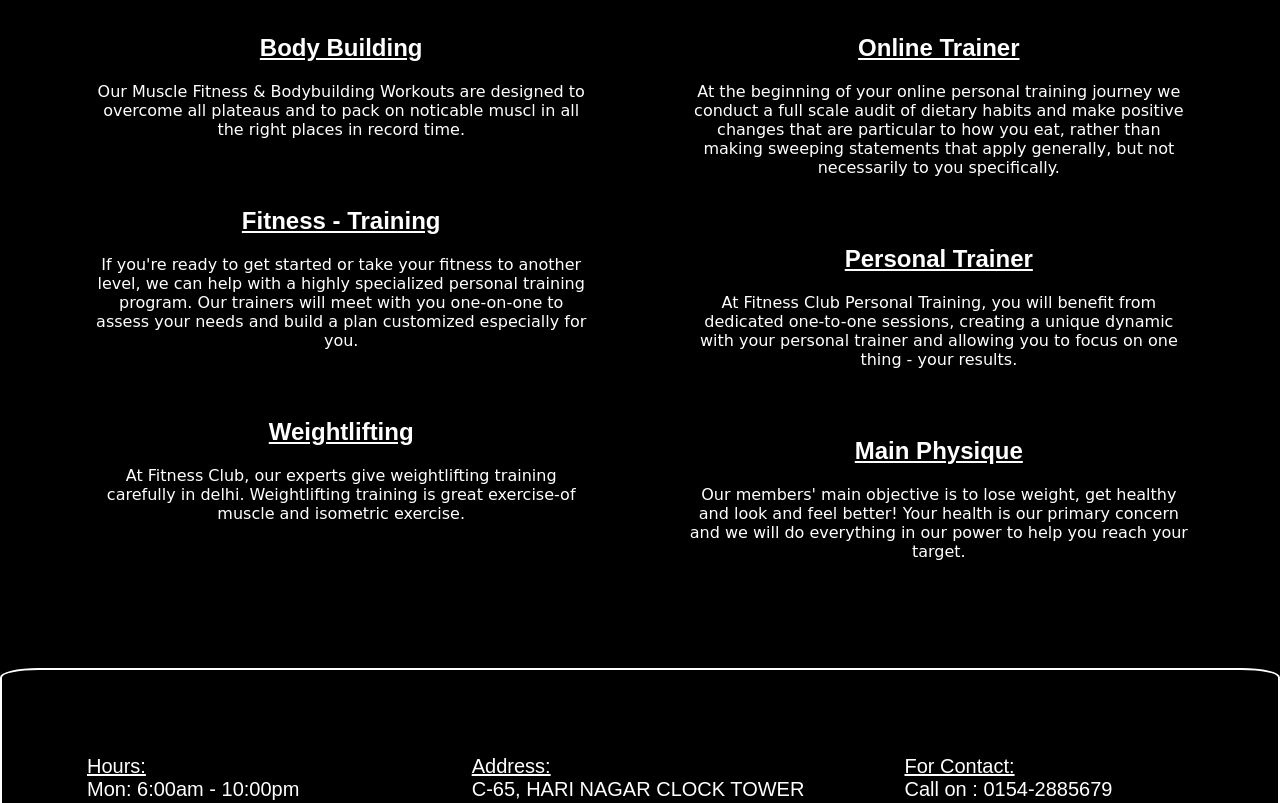
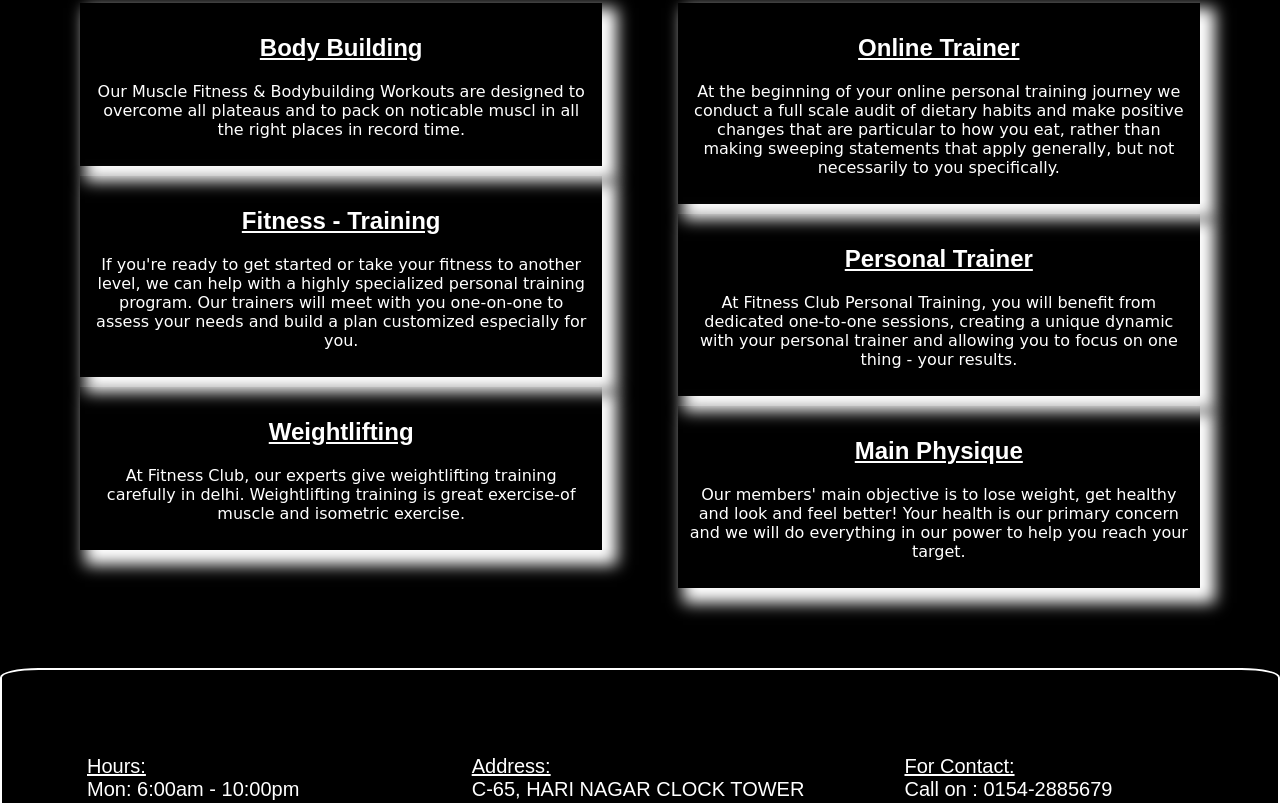
Before and after one commit to himanshunarula1999/fitnessclub, a plain HTML site: page services.html in a window 1280 px wide. Shown: the part 1087-1890 px from the top of the page. Drawn offline with Linux system fonts and the light colour scheme.

Commit message:
Update style.css

```diff
--- a/css/style.css
+++ b/css/style.css
@@ -368,6 +368,7 @@ footer{
 	width:500px;
 	text-align: center;
 	margin-top: 10px;
+	box-shadow:10px 10px 15px 5px white;
 }
 .para10 p{
 	font-family: cursive;
```
